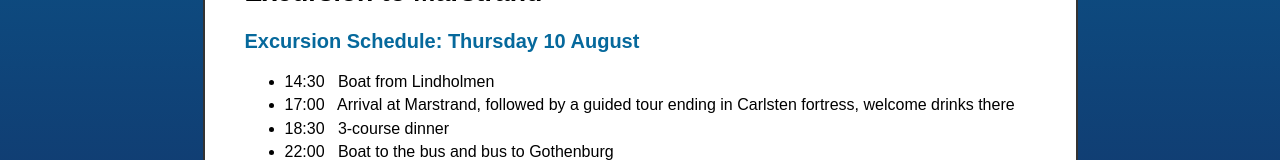
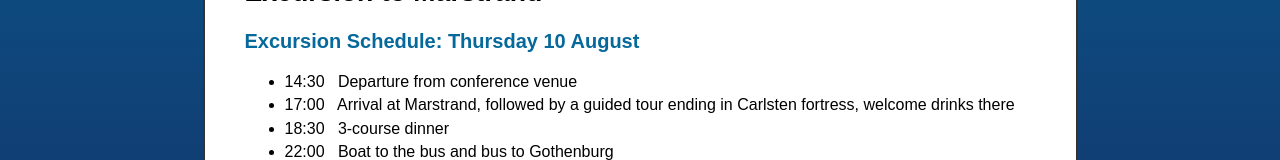
Before and after one commit to myreen/cade26, a plain HTML site: page excursion.html in a window 1280 px wide. Shown: the part 470-630 px from the top of the page. Drawn offline with Linux system fonts and the light colour scheme.

Commit message:
Excursion

```diff
--- a/excursion.html
+++ b/excursion.html
@@ -27,7 +27,7 @@
 
 <h2>Excursion Schedule: Thursday 10 August</h2>
 <ul>
-<li>14:30 &nbsp Boat from Lindholmen</li>
+<li>14:30 &nbsp Departure from conference venue</li>
 <li>17:00 &nbsp Arrival at Marstrand, followed by a guided tour ending in Carlsten fortress, welcome drinks there</li>
 <li>18:30 &nbsp 3-course dinner</li>
 <li>22:00 &nbsp Boat to the bus and bus to Gothenburg</li>
```
Also changed, not shown: excursion.txt.
